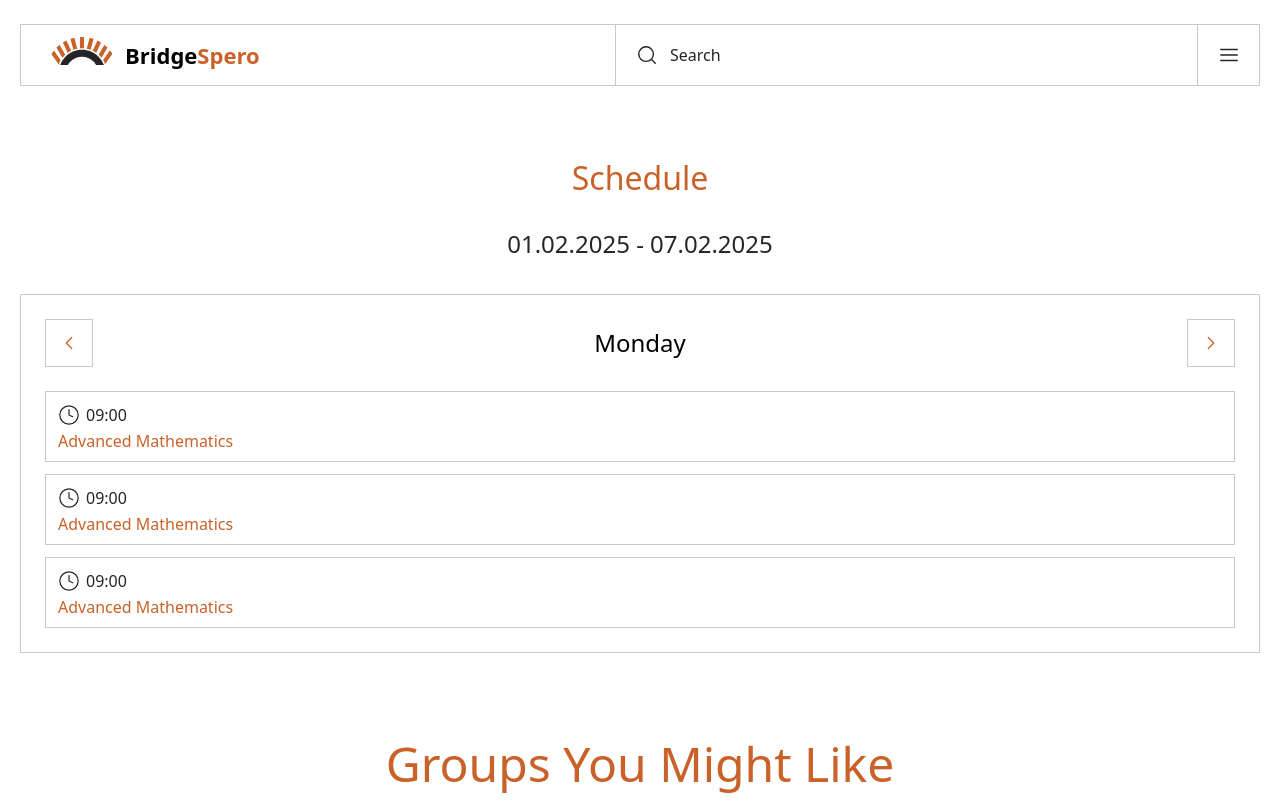
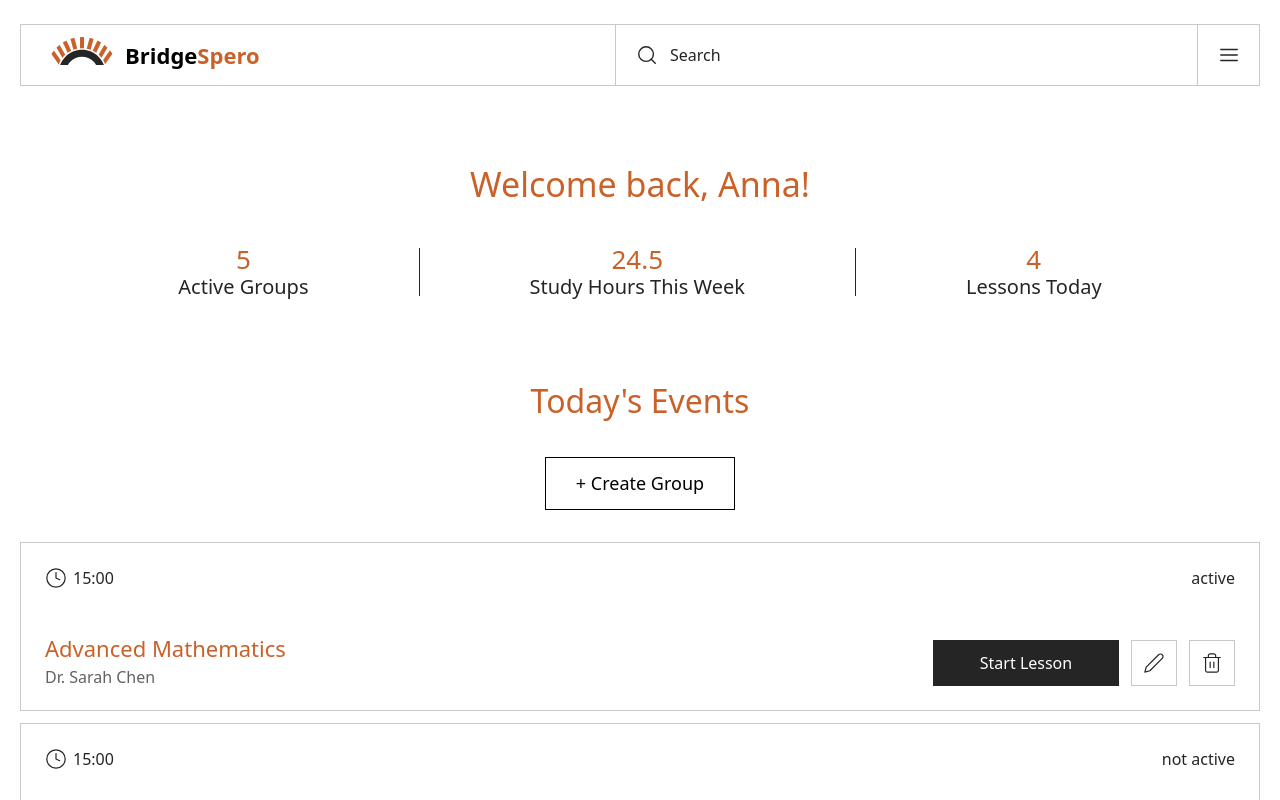
Before and after one commit to Samad126/bridge-spero-frontend, a Next.js app: page /student in a window 1280 px wide. Shown: the top 800 px of the page. Built offline with nearby package versions, Linux system fonts and the light colour scheme.

Commit message:
student-dashboard

```diff
--- a/app/(main)/(protected)/student/page.tsx
+++ b/app/(main)/(protected)/student/page.tsx
@@ -1,9 +1,13 @@
 import Schedule from "@/features/common/schedule/components/Schedule";
+import StudentTodaysEvents from "@/features/dashboard/student/events/components/StudentTodaysEvents";
+import WelcomeBack from "@/features/dashboard/student/welcome-back/components/WelcomeBack";
 import GroupYouMightLike from "@/features/students/components/GroupYouMightLike";
 
 function page() {
   return (
     <>
+      <WelcomeBack />
+      <StudentTodaysEvents />
       <Schedule />
       <GroupYouMightLike />
     </>
--- /dev/null
+++ b/features/dashboard/student/events/components/EventCards.tsx
@@ -0,0 +1,51 @@
+// import { EventCardTypes } from "../types/eventTypes";
+import Image from "next/image";
+import Link from "next/link";
+import { StudentEventTypes } from "../types/studentEventTypes";
+
+const EventCard = ({time, isActive, subjectName, teacherName}:StudentEventTypes) => {
+    return (
+        <div className="w-full h-[270px] p-[24px] border border-gray-light lg:h-[169px]">
+            <div className="flex items-center justify-between">
+                <div className="flex items-center gap-[6px]">
+                    <Image width={22} height={22} src={"/clock.svg"} alt="" />
+                    <span className="text-secondary leading-[100%] tracking-[0%] font-normal">
+                        {time}
+                    </span>
+                </div>
+                <span className="text-secondary leading-[100%] tracking-[0%] font-normal">
+                    {isActive ? "active" : "not active"}
+                </span>
+            </div>
+            <div className="flex flex-col lg:flex-row lg:items-center lg:justify-between">
+                <div className="flex flex-col gap-[6px] mt-5 mb-19 lg:mb-0 lg:mt-12">
+                    <h3 className="text-[22px] text-primary leading-[100%] tracking-[0%]">
+                        {subjectName}
+                    </h3>
+                    <div>
+                        <span className="text-tertiary">{teacherName}</span>
+                    </div>
+                </div>
+                <div className="flex items-center gap-[12px] lg:mt-12 lg:flex-row-reverse">
+                    <Link href={"/"}>
+                        <button className="w-[46px] h-[46px] border border-gray-light flex items-center justify-center">
+                            <Image width={22} height={22} src={"/trash-2.svg"} alt="" />
+                        </button>
+                    </Link>
+                    <Link href={"/"}>
+                        <button className="w-[46px] h-[46px] border border-gray-light flex items-center justify-center">
+                            <Image width={22} height={22} src={"/edit-2.svg"} alt="" />
+                        </button>
+                    </Link>
+                    <Link href={"/"}>
+                        <button className="h-[46px] w-[186px] bg-secondary text-white">
+                            Start Lesson
+                        </button>
+                    </Link>
+                </div>
+            </div>
+        </div>
+    );
+};
+
+export default EventCard;
--- /dev/null
+++ b/features/dashboard/student/events/components/StudentTodaysEvents.tsx
@@ -0,0 +1,67 @@
+import Link from 'next/link'
+import React from 'react'
+import { StudentEventTypes } from '../types/studentEventTypes'
+import EventCard from './EventCards'
+
+const StudentTodaysEvents = () => {
+    const studentDashboardEvents: StudentEventTypes[] = [
+        {
+            time: "15:00",
+            isActive: true,
+            subjectName: "Advanced Mathematics",
+            teacherName: "Dr. Sarah Chen",
+        },
+        {
+            time: "15:00",
+            isActive: false,
+            subjectName: "Advanced Mathematics",
+            teacherName: "Dr. Sarah Chen",
+        },
+        {
+            time: "15:00",
+            isActive: true,
+            subjectName: "Advanced Mathematics",
+            teacherName: "Dr. Sarah Chen",
+        },
+        {
+            time: "15:00",
+            isActive: false,
+            subjectName: "Advanced Mathematics",
+            teacherName: "Dr. Sarah Chen",
+        },
+    ]
+    return (
+        <section>
+            <div className="container">
+                <div className="flex flex-col items-center justify-center xxl:flex-row xxl:justify-between mb-8">
+                    <h2 className="mb-[32px] text-primary text-[32px] xxl:mb-0">Today&apos;s Events</h2>
+                    <Link
+                        href={"/"}
+                        className="border text-[18px] py-[12px] px-[30px]"
+                    >
+                        + Create Group
+                    </Link>
+                </div>
+                <div className="grid grid-cols-1 gap-[12px] [&>*:last-child]:hidden xxl:[&>*:last-child]:block xxl:grid-cols-2">
+                    {studentDashboardEvents.map((item, index) => (
+                        <EventCard
+                            time={item.time}
+                            isActive={item.isActive}
+                            subjectName={item.subjectName}
+                            teacherName={item.teacherName}
+                            key={index}
+                        />
+                    ))}
+                </div>
+                <Link
+                    href={"/"}
+                    className="border text-[18px] w-[200px] mx-auto flex justify-center py-[12px] px-[30px] my-8"
+                >
+                    More
+                </Link>
+            </div>
+        </section>
+    )
+}
+
+export default StudentTodaysEvents
--- /dev/null
+++ b/features/dashboard/student/events/types/studentEventTypes.ts
@@ -0,0 +1,6 @@
+export type StudentEventTypes = {
+    time: string,
+    isActive: boolean,
+    subjectName: string,
+    teacherName: string
+}
--- /dev/null
+++ b/features/dashboard/student/welcome-back/components/WelcomeBack.tsx
@@ -0,0 +1,44 @@
+const WelcomeBack = () => {
+    return (
+        <section>
+            <div className="container">
+                <h2 className="text-center text-primary text-[34px] leading-[130%] font-normal tracking-[0%] xxl:text-[54px]">
+                    Welcome back, Anna!
+                </h2>
+                <div className="border border-gray-light max-w-[350px] mt-10 mx-auto lg:max-w-[1440px] lg:flex lg:border-none xxl:max-w-[1440px] lg:justify-center lg:space-x-[110px] lg:items-center xxl:lg:space-x-[150px]">
+                    <div className="flex justify-between px-[20px] py-[14.5px] lg:flex lg:flex-col-reverse lg:py-0 lg:px-0!">
+                        <span className="leading-[100%] text-secondary text-[20px] xxl:text-[24px]">
+                            Active Groups
+                        </span>
+                        <span className="text-primary text-[24px] leading-[100%] lg:mb-[5px] lg:text-[26px] lg:text-center xxl:text-[32px]">
+                            5
+                        </span>
+                    </div>{" "}
+                    <hr className="border-gray-light lg:hidden" />
+                    <div className="hidden w-px border-l border-secondary h-[48px] bg-red-500 lg:block"></div>
+                    <div className="flex justify-between px-[20px] py-[14.5px] lg:flex lg:flex-col-reverse xxl:pl-[20px] lg:py-0 lg:px-0!">
+                        <span className="leading-[100%] text-secondary text-[20px] xxl:text-[24px]">
+                            Study Hours This Week
+                        </span>
+                        <span className="text-primary text-[24px] leading-[100%] lg:mb-[5px] lg:text-[26px] lg:text-center xxl:text-[32px]">
+                            24.5
+                        </span>
+                    </div>
+                    <hr className="border-gray-light lg:hidden" />
+                    <div className="hidden w-px border-l border-secondary h-[48px] bg-red-500 lg:block"></div>
+                    <div className="flex justify-between px-[20px] py-[14.5px] lg:flex lg:flex-col-reverse lg:py-0 lg:px-0!">
+                        <span className="leading-[100%] text-secondary text-[20px] xxl:text-[24px]">
+                            Lessons Today
+                        </span>
+                        <span className="text-primary text-[24px] leading-[100%] lg:mb-[5px] lg:text-[26px] lg:text-center xxl:text-[32px]">
+                           4
+                        </span>
+                    </div>{" "}
+
+                </div>
+            </div>
+        </section>
+    );
+};
+
+export default WelcomeBack;
```
